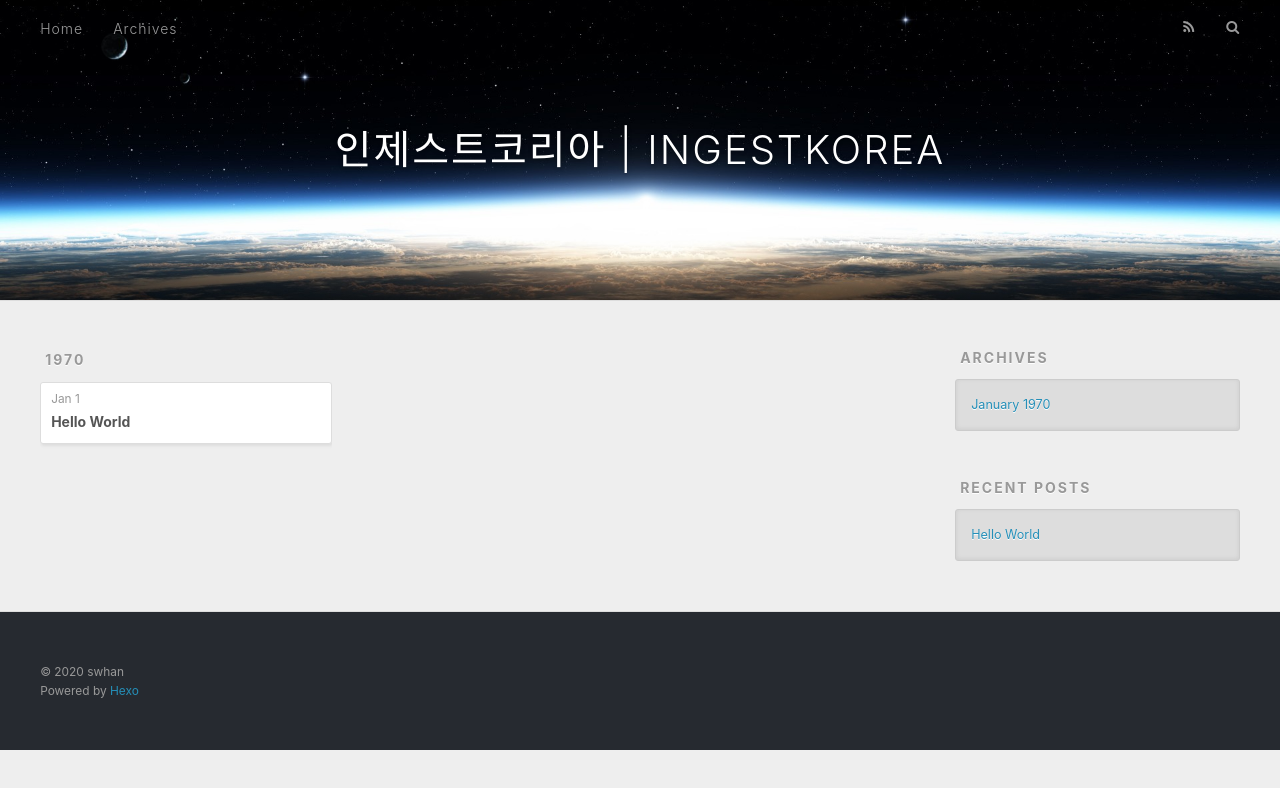
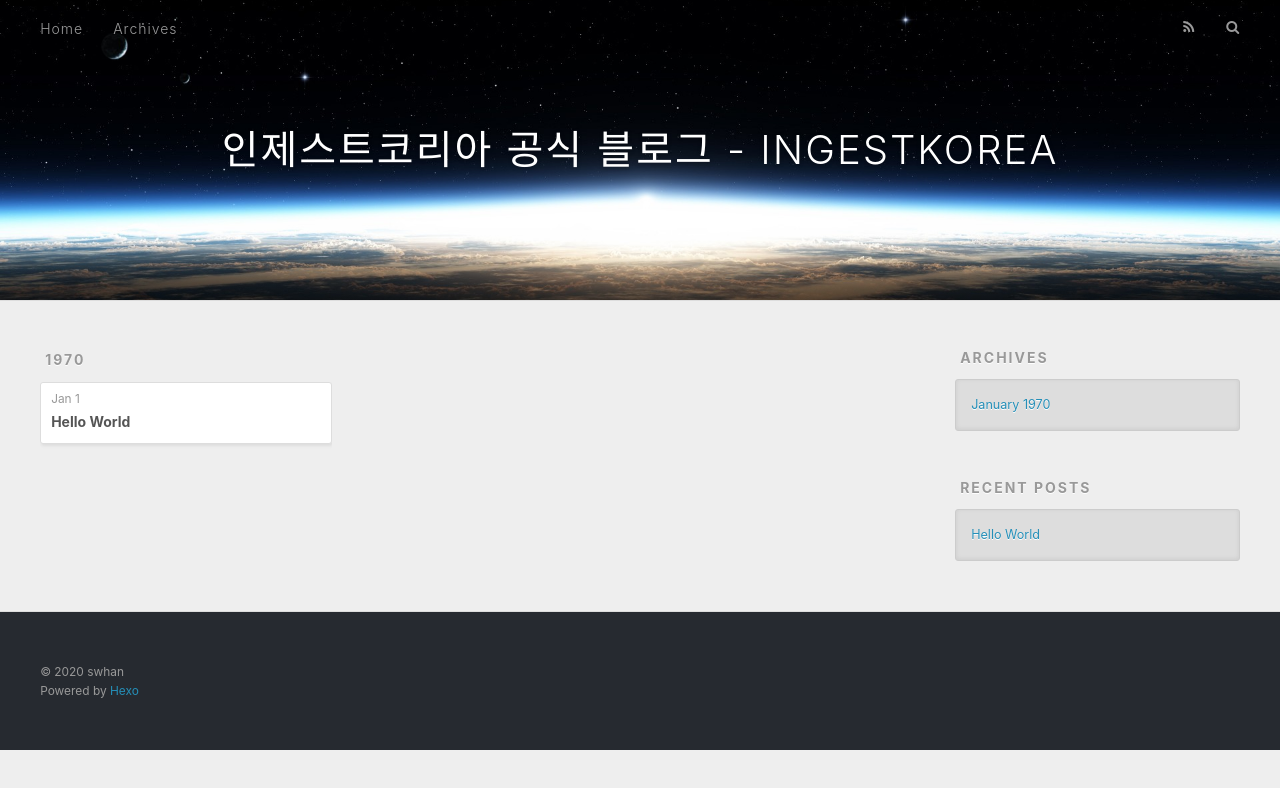
Before and after one commit to ingestkorea/ingestkorea.github.io, a plain HTML site: page archives/1970/01/index.html in a window 1280 px wide. Drawn offline with nearby package versions, Linux system fonts and the light colour scheme.

Commit message:
Site updated: 2020-09-18 12:23:44

```diff
--- a/archives/1970/01/index.html
+++ b/archives/1970/01/index.html
@@ -5,19 +5,19 @@
 
 
 
-  <title>Archives: 1970/1 | 인제스트코리아 | INGESTKOREA</title>
+  <title>Archives: 1970/1 | 인제스트코리아 공식 블로그 - INGESTKOREA</title>
   <meta name="viewport" content="width=device-width, initial-scale=1, maximum-scale=1">
   <meta name="description" content="Ingestkorea official blog">
 <meta property="og:type" content="website">
-<meta property="og:title" content="인제스트코리아 | INGESTKOREA">
+<meta property="og:title" content="인제스트코리아 공식 블로그 - INGESTKOREA">
 <meta property="og:url" content="https://ingestkorea.github.io/archives/1970/01/index.html">
-<meta property="og:site_name" content="인제스트코리아 | INGESTKOREA">
+<meta property="og:site_name" content="인제스트코리아 공식 블로그 - INGESTKOREA">
 <meta property="og:description" content="Ingestkorea official blog">
 <meta property="og:locale" content="en_US">
 <meta property="article:author" content="swhan">
 <meta name="twitter:card" content="summary">
 
-    <link rel="alternate" href="/atom.xml" title="인제스트코리아 | INGESTKOREA" type="application/atom+xml">
+    <link rel="alternate" href="/atom.xml" title="인제스트코리아 공식 블로그 - INGESTKOREA" type="application/atom+xml">
 
 
     <link rel="icon" href="/favicon.png">
@@ -38,7 +38,7 @@
   <div id="header-outer" class="outer">
     <div id="header-title" class="inner">
       <h1 id="logo-wrap">
-        <a href="/" id="logo">인제스트코리아 | INGESTKOREA</a>
+        <a href="/" id="logo">인제스트코리아 공식 블로그 - INGESTKOREA</a>
       </h1>
 
     </div>
```
Also changed, not shown: 1970/01/01/hello-world/index.html (+4 -4 lines), archives/1970/index.html (+5 -5 lines), archives/index.html (+5 -5 lines), index.html (+5 -5 lines).
